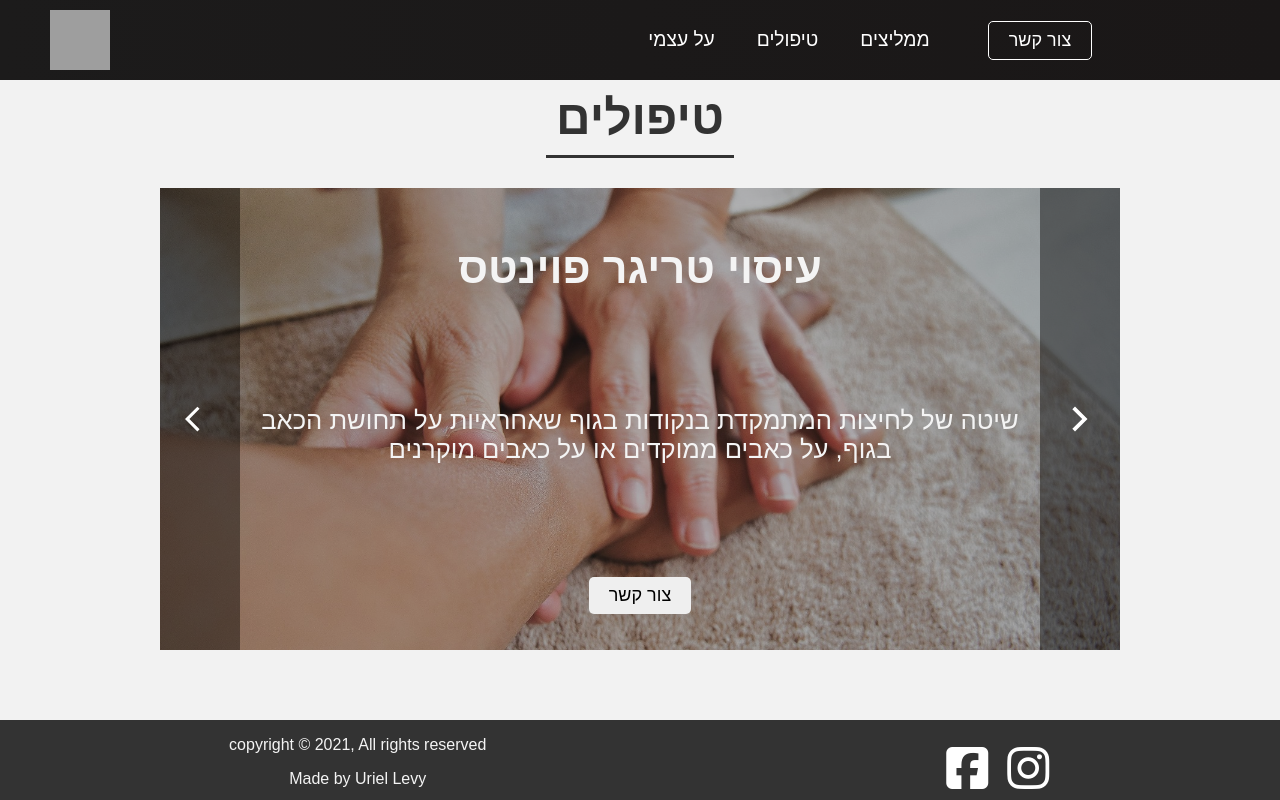
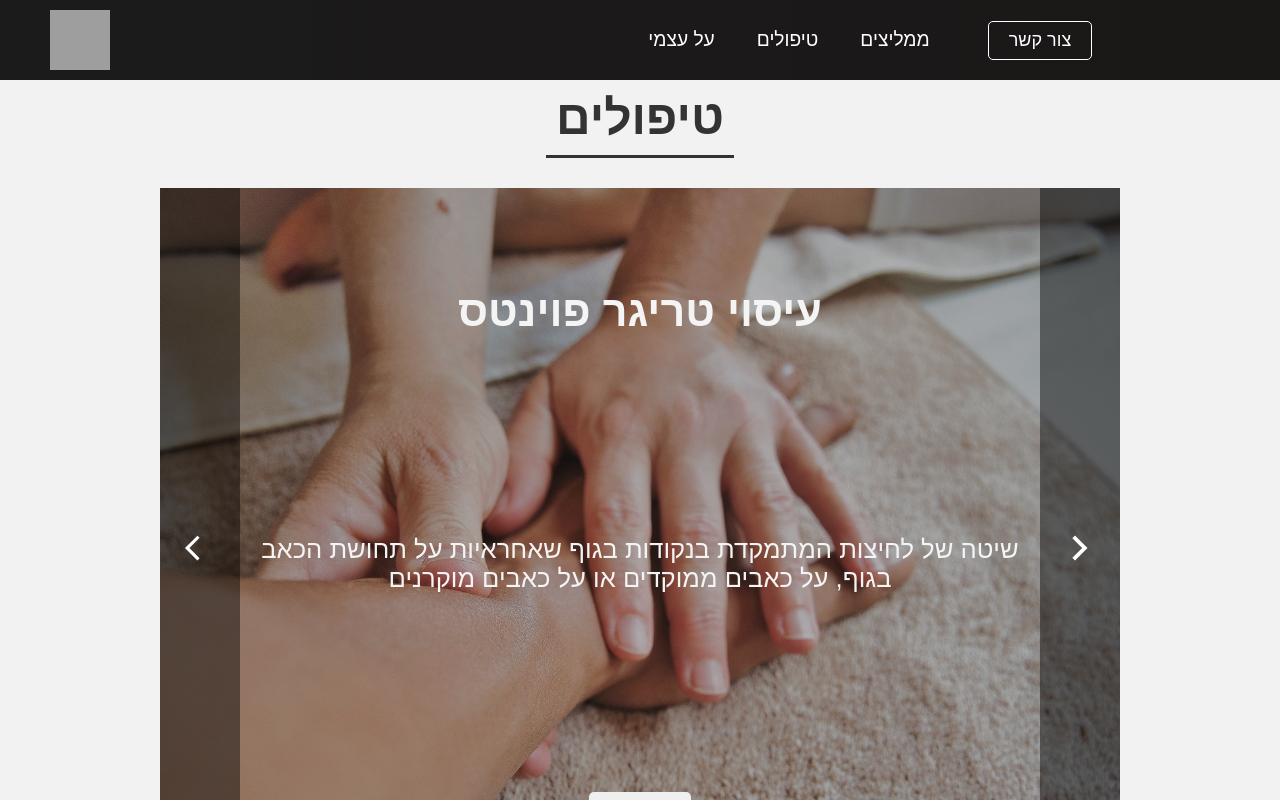
Before and after one commit to uriellevy/nir-toledano-massage-therapist-web, a React (Create React App) app: page /services in a window 1280 px wide. Shown: the top 800 px of the page. Built offline with nearby package versions, Linux system fonts and the light colour scheme; grey boxes are pictures that could not be loaded; a web font is replaced by a local one.

Commit message:
services changed

```diff
--- a/src/components/pages/Services.css
+++ b/src/components/pages/Services.css
@@ -1,12 +1,12 @@
 .services-container {
   width: 100vw;
-  height: 80vh;
+  min-height: 80vh;
   display: flex;
   flex-direction: column;
   align-items: center;
   justify-content: center;
   color: #f4f4f4;
-  padding-bottom: 70px;
+  padding-bottom: 5rem;
 }
 
 .services-container > h1 {
```
